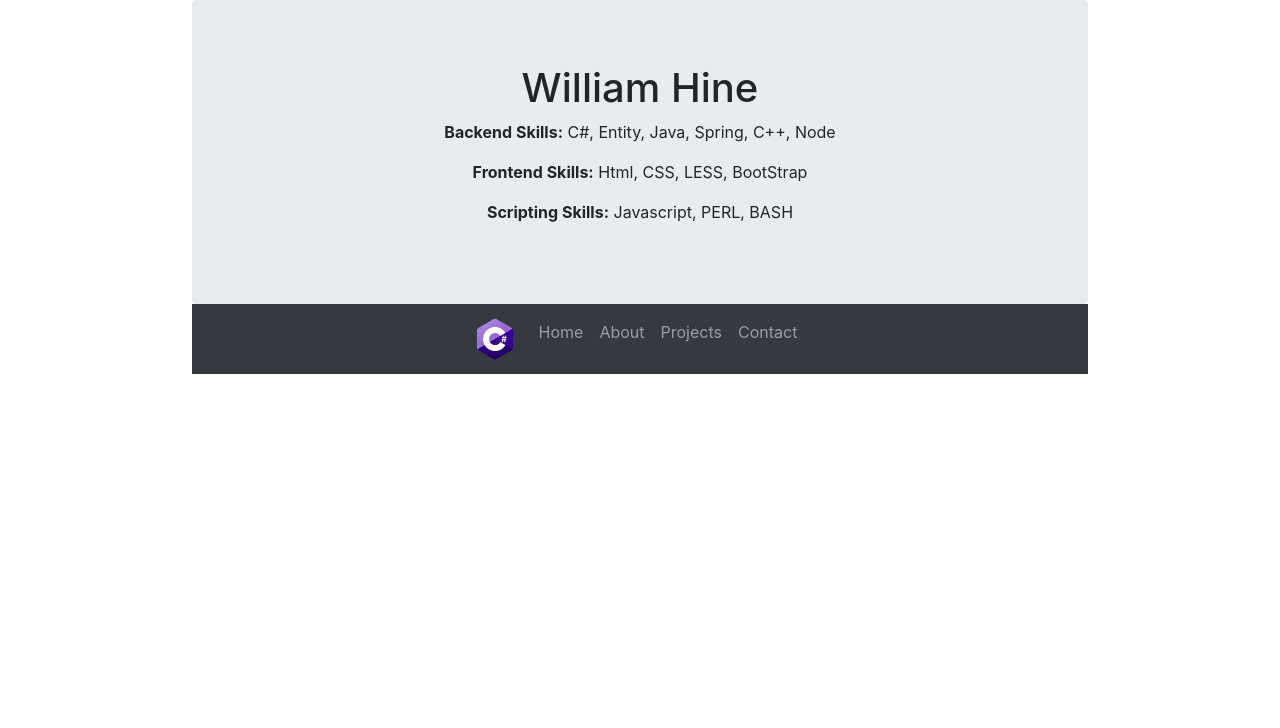
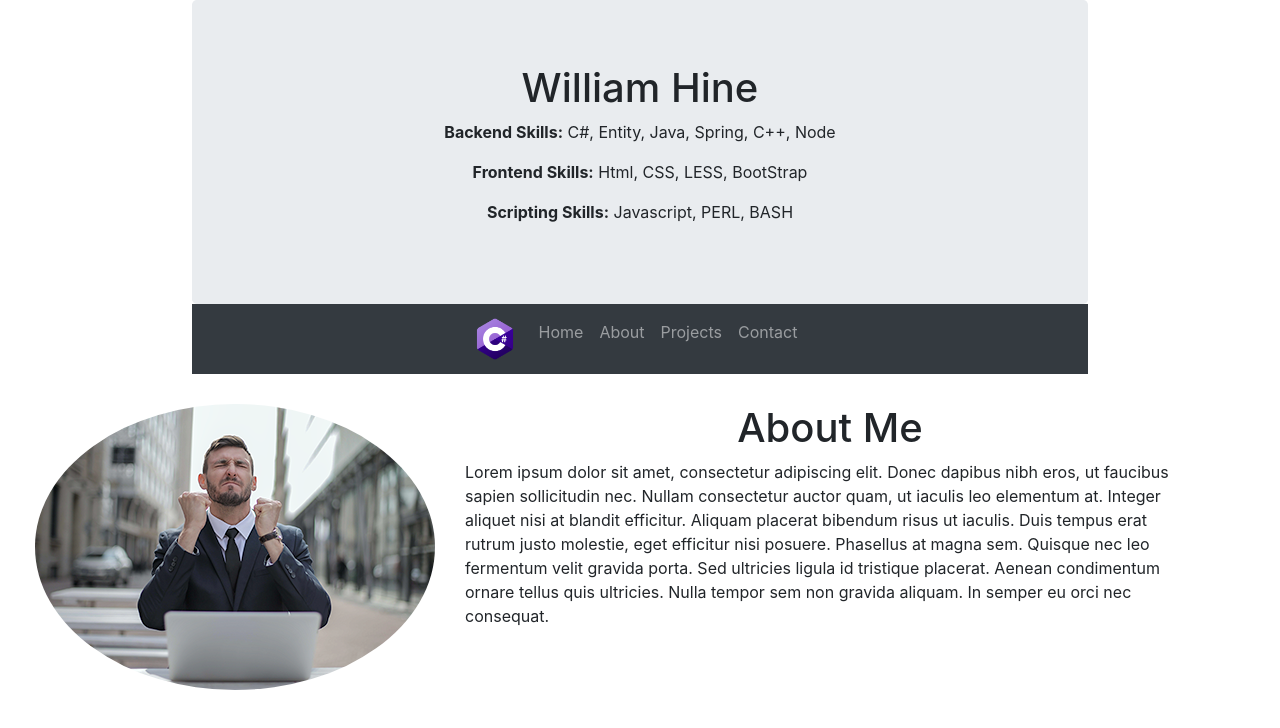
Before and after one commit to rzh1999/PortfolioProject, a plain HTML site: page index.html in a window 1280 px wide. Drawn offline with nearby package versions, Linux system fonts and the light colour scheme.

Commit message:
Added about me section

```diff
--- a/index.html
+++ b/index.html
@@ -53,7 +53,18 @@
     </header>
 
     <body>
+        <div class="container" style="margin-top:30px">
+            <div class="row">
+                <div class="col-sm-4">
 
+                    <img src="./images/75me.png" class="rounded-circle float-right .img-fluid image-responsive" alt="William Hine">
+                </div>
+                <div class="col-sm-8 ">
+                    <h1 class="aboutH1">About Me</h1>
+                    <p>Lorem ipsum dolor sit amet, consectetur adipiscing elit. Donec dapibus nibh eros, ut faucibus sapien sollicitudin nec. Nullam consectetur auctor quam, ut iaculis leo elementum at. Integer aliquet nisi at blandit efficitur. Aliquam placerat bibendum risus ut iaculis. Duis tempus erat rutrum justo molestie, eget efficitur nisi posuere. Phasellus at magna sem. Quisque nec leo fermentum velit gravida porta. Sed ultricies ligula id tristique placerat. Aenean condimentum ornare tellus quis ultricies. Nulla tempor sem non gravida aliquam. In semper eu orci nec consequat.</p>
+                </div>
+            </div>
+        </div>
 
     </body>
 </Html>
--- a/main.css
+++ b/main.css
@@ -1,6 +1,14 @@
+body{
+    font-size: 62.5%;
+}
 .content {
 
         width: 70%;
         margin: 0 auto;
 
   }
+
+  .aboutH1{
+      text-align: center;
+      font-size: 7 rem;
+  }
```
Also changed, not shown: images/75me.png (added), images/me.jpg (added).
